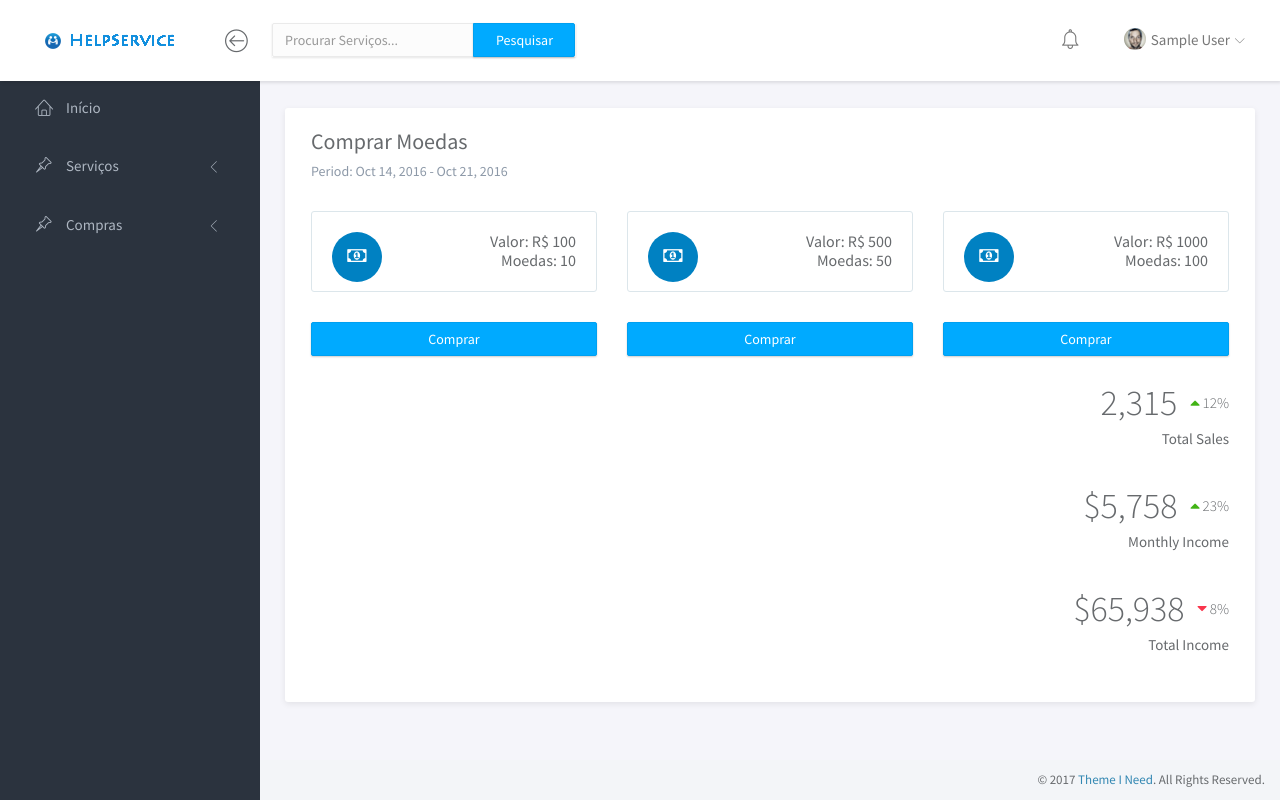
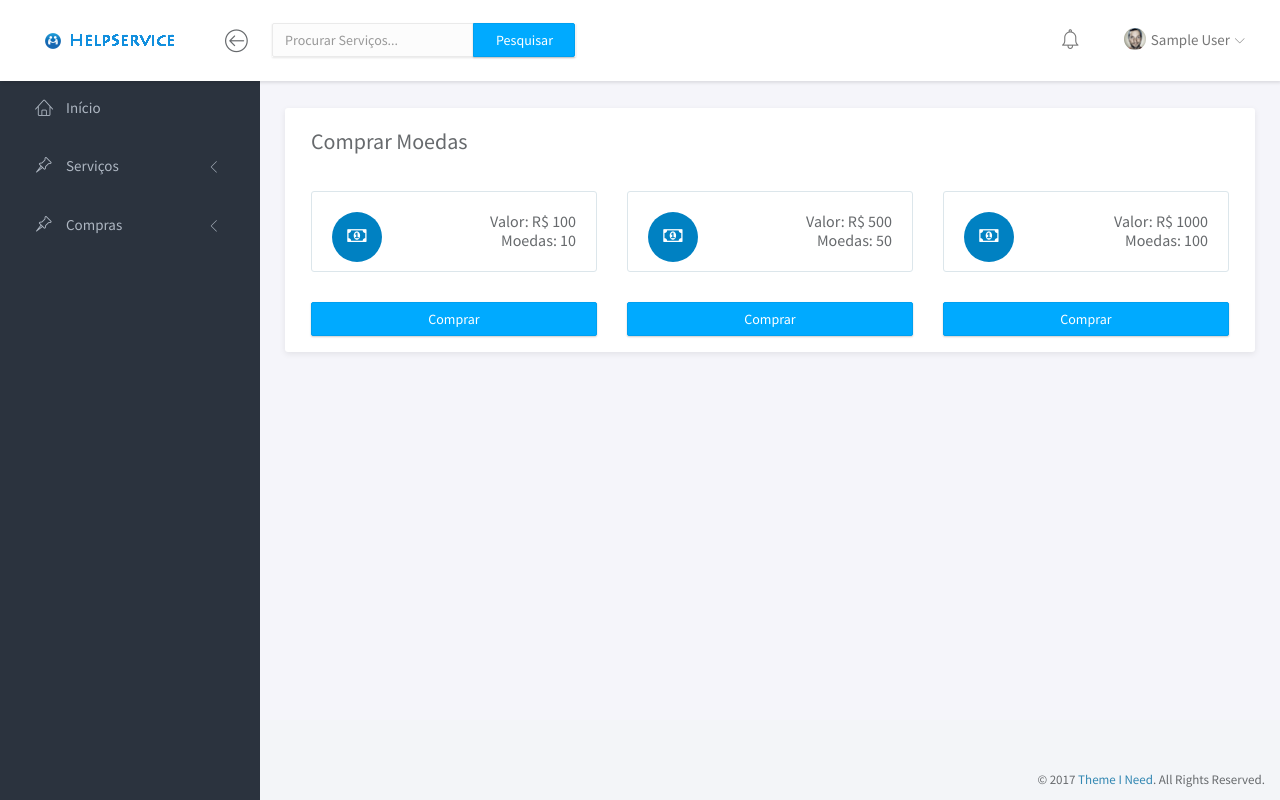
Before and after one commit to deividoliver/helpservice, a PHP site: page /compra.php in a window 1280 px wide. Run offline with PHP 8.4, Linux system fonts and the light colour scheme; the visitor is signed in with stand-in values (Sample User, id 1); tables that the repository leaves empty hold one stand-in row (values such as "Sample post").

Commit message:
último commit :)

```diff
--- a/compra.php
+++ b/compra.php
@@ -38,7 +38,6 @@ if ($_GET) {
                             <div class="panel panel-headline">
                                 <div class="panel-heading">
                                     <h3 class="panel-title">Comprar Moedas</h3>
-                                    <p class="panel-subtitle">Period: Oct 14, 2016 - Oct 21, 2016</p>
                                 </div>
                                 <div class="panel-body">
                                     <div class="row">
@@ -76,34 +75,8 @@ if ($_GET) {
                                             <a href="compra.php?qtd=100&id=<?PHP echo $sessao['id']?>" class="btn btn-primary btn-block" id="enviar">Comprar</a>
                                         </div>
                                     </div>
-                                    </br>
-                                    <div class="row">
-                                        <div class="col-md-9">
-                                            <div id="headline-chart" class="ct-chart"></div>
-                                        </div>
-                                        <div class="col-md-3">
-                                            <div class="weekly-summary text-right">
-                                                <span class="number">2,315</span> <span class="percentage"><i class="fa fa-caret-up text-success"></i> 12%</span>
-                                                <span class="info-label">Total Sales</span>
-                                            </div>
-                                            <div class="weekly-summary text-right">
-                                                <span class="number">$5,758</span> <span class="percentage"><i class="fa fa-caret-up text-success"></i> 23%</span>
-                                                <span class="info-label">Monthly Income</span>
-                                            </div>
-                                            <div class="weekly-summary text-right">
-                                                <span class="number">$65,938</span> <span class="percentage"><i class="fa fa-caret-down text-danger"></i> 8%</span>
-                                                <span class="info-label">Total Income</span>
-                                            </div>
-                                        </div>
-                                    </div>
                                 </div>
                             </div>
-                            <!--                        <h3 class="page-title">Título da Página</h3>
-                                                    <div class="panel panel-profile">
-                                                        <div class="clearfix">
-                                                            <h1>Conteúdo</h1>
-                                                        </div>
-                                                    </div>-->
                         </div>
                     </div>
                     <!-- END MAIN CONTENT -->
--- a/funcoes/compra.php
+++ b/funcoes/compra.php
@@ -36,11 +36,10 @@ function validarCompra() {
     $query2 = "UPDATE usuarios SET saldo='$novoValor' WHERE id = $user[id]";
 
     if (transacao($query1, $query2)) {
-        header("Location: allCompras.php?pg=1");
-        return mensagem('Compra validada com sucesso!').header("Location: allCompras.php?pg=1");
+        return mensagem('Compra validada com sucesso!');
     } else {
 
-        return mensagem('Não foi possível validar a compra!').header("Location: allCompras.php?pg=1");
+        return  mensagem('Não foi possível validar a compra!');
     }
 }
 
```
Also changed, not shown: allCompras.php (+6 -4 lines).
